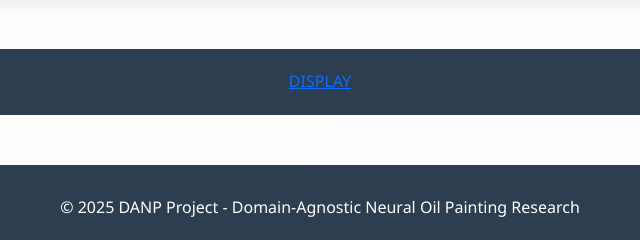
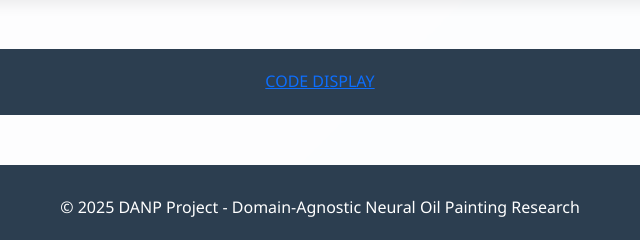
Before and after one commit to Domain-Agnostic-Neural-Oil-Painting/domain-agnostic-neural-oil-painting.github.io, a plain HTML site: page DANP/index.html in a window 1280 px wide. Shown: the part 4634-4874 px from the top of the page, 320-960 px from the left. Drawn offline with nearby package versions, Linux system fonts and the light colour scheme.

Commit message:
Update index.html

```diff
--- a/DANP/index.html
+++ b/DANP/index.html
@@ -549,7 +549,7 @@
         </main>
 
         <footer style="text-align: center; padding: 20px;">
-            <a href="https://domain-agnostic-neural-oil-painting.github.io/DANP/" target="_blank">DISPLAY</a>
+            <a href="https://github.com/Domain-Agnostic-Neural-Oil-Painting/domain-agnostic-neural-oil-painting.github.io/tree/main" target="_blank">CODE DISPLAY</a>
         </footer>
 
         <footer>
```
